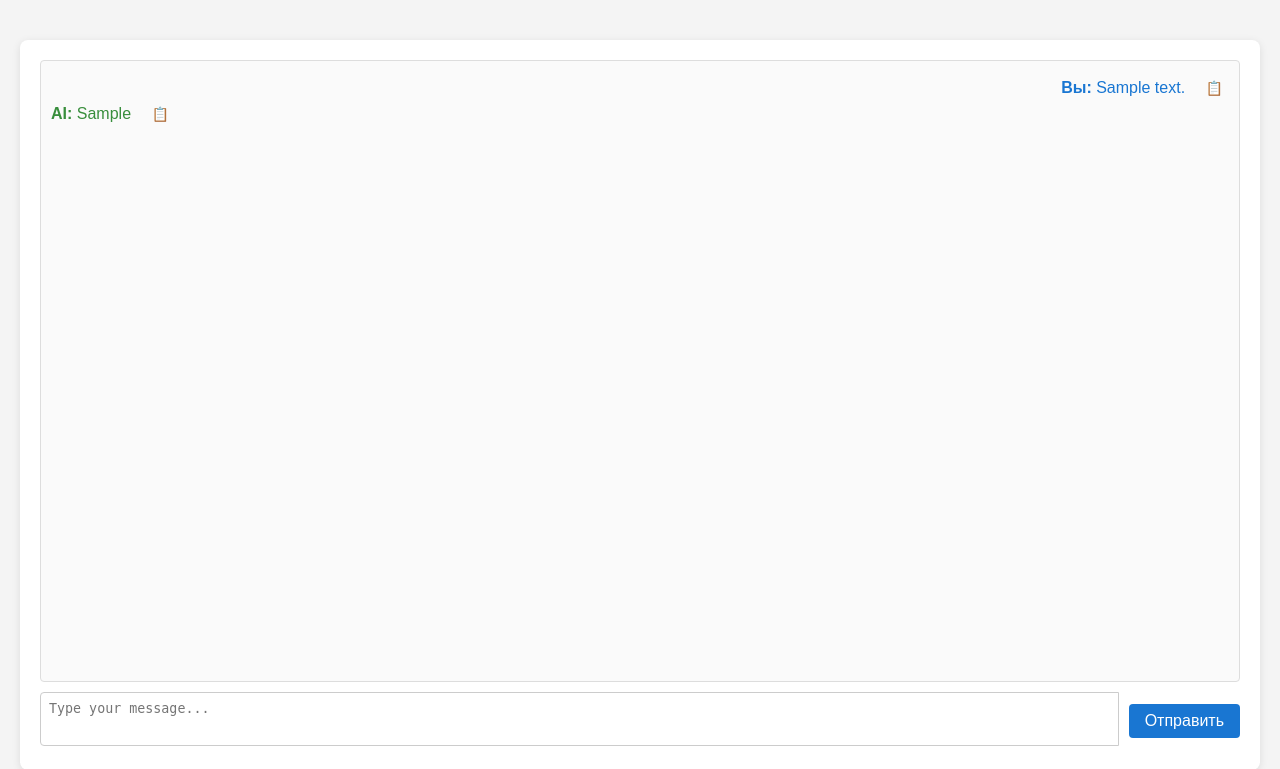
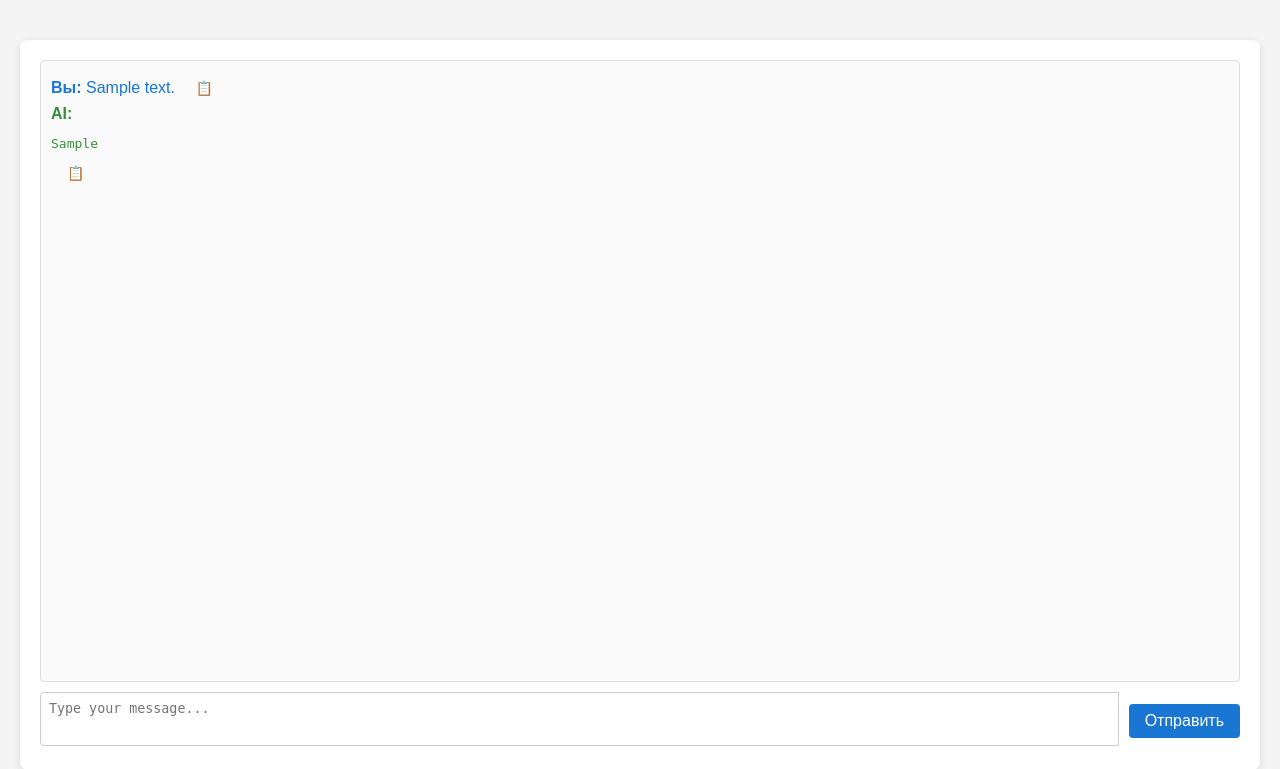
Before and after one commit to DmitryTsvetkov70/check_algorithm, a Flask app: page / in a window 1280 px wide. Shown: the top 769 px of the page. Run offline with Flask 3, Linux system fonts and the light colour scheme; tables that the repository leaves empty hold one stand-in row (values such as "Sample post"); parts of the project's set-up code (start-up, migrations or seed data) failed here and were passed over.

Commit message:
Correct xml output and line breaks in requests and responses

```diff
--- a/static/script.js
+++ b/static/script.js
@@ -1,3 +1,12 @@
+// Функция для экранирования и замены переносов строк
+function escapeAndNl2br(text) {
+    return text
+        .replace(/&/g, "&amp;")
+        .replace(/</g, "&lt;")
+        .replace(/>/g, "&gt;")
+        .replace(/\n/g, "<br>");
+}
+
 document.getElementById('chat-form').addEventListener('submit', async function(e) {
     e.preventDefault();
 
@@ -15,7 +24,7 @@ document.getElementById('chat-form').addEventListener('submit', async function(e
     submitBtn.textContent = 'Думаю...';
 
     // Отображаем сообщение пользователя
-    chatBox.innerHTML += `<div class="message user"><strong>Вы:</strong> ${userMessage}</div>`;
+    chatBox.innerHTML += `<div class="message user"><strong>Вы:</strong> ${escapeAndNl2br(userMessage)}</div>`;
     chatBox.scrollTop = chatBox.scrollHeight;
     input.value = '';
 
@@ -31,8 +40,22 @@ document.getElementById('chat-form').addEventListener('submit', async function(e
         const data = await response.json();
 
         /// Отображаем ответ
-        chatBox.innerHTML += `<div class="message llm"><strong>ИИ:</strong> ${data.reply}</div>`;
-        chatBox.scrollTop = chatBox.scrollHeight;
+        // Функция экранирует спец. символы в строке
+        function escapeHTML(str) {
+            if (!str) return "";
+            return str
+                .replace(/&/g, "&amp;")
+                .replace(/</g, "&lt;")
+                .replace(/>/g, "&gt;")
+                .replace(/"/g, "&quot;")
+                .replace(/'/g, "&#39;");
+        }
+
+
+        // Экранируй ответ, выводи в pre (для структурированного кода)
+        const escapedAIReply = `<pre>${escapeHTML(data.reply)}</pre>`;
+        chatBox.innerHTML += `<div class="message llm"><strong>ИИ:</strong> ${escapedAIReply}</div>`;
+        chatBox.scrollTop = chatBox.scrollHeight
     } catch (error) {
         //Передаем сообщение об ошибке в консоль
         console.error('Ошибка:', error);
--- a/static/style.css
+++ b/static/style.css
@@ -25,7 +25,7 @@ body {
     margin: 8px 0;
 }
 .user {
-    text-align: right;
+    text-align: left;
     color: #1976d2;
 }
 .llm {
--- a/templates/index.html
+++ b/templates/index.html
@@ -11,11 +11,12 @@
         <div id="chat-box" class="chat-box">
             {% for entry in chat_history %}
                 <div class="message user">
-                    <strong>Вы:</strong> {{ entry.user_message }}
+                    <strong>Вы:</strong> {{ entry.user_message | replace('\n', '<br>') | safe }}
                     <button class="copy-btn" data-text="{{ entry.user_message }}">📋</button>
                 </div>
                 <div class="message llm">
-                    <strong>AI:</strong> {{ entry.llm_reply }}
+                    <strong>AI:</strong>
+                    <pre>{{ entry.llm_reply | e }}</pre>
                     <button class="copy-btn" data-text="{{ entry.llm_reply }}">📋</button>
                 </div>
             {% endfor %}
```
Also changed, not shown: 2 other files.
